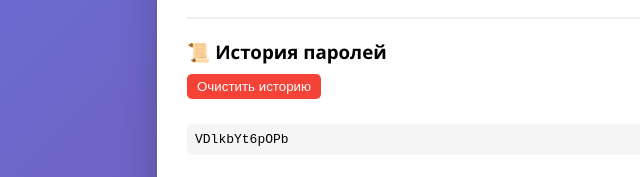
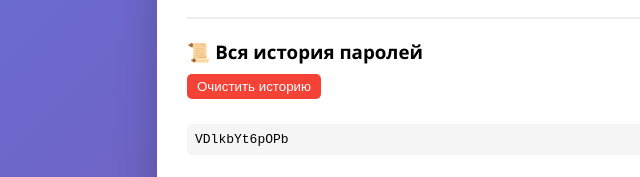
Before and after one commit to ArtsiomKhamiakou/password-generator-pro, a plain HTML site: page index.html in a window 1280 px wide. Shown: the part 683-860 px from the top of the page, 133-773 px from the left. Drawn offline with Linux system fonts and the light colour scheme.

Commit message:
Update index2.html

```diff
--- a/index.html
+++ b/index.html
@@ -46,7 +46,7 @@
         </div>
 
         <div class="history">
-            <h3>📜 История паролей</h3>
+            <h3>📜 Вся история паролей</h3>
             <button id="clearHistory" class="clear-btn">Очистить историю</button>
             <ul id="historyList"></ul>
         </div>
```
